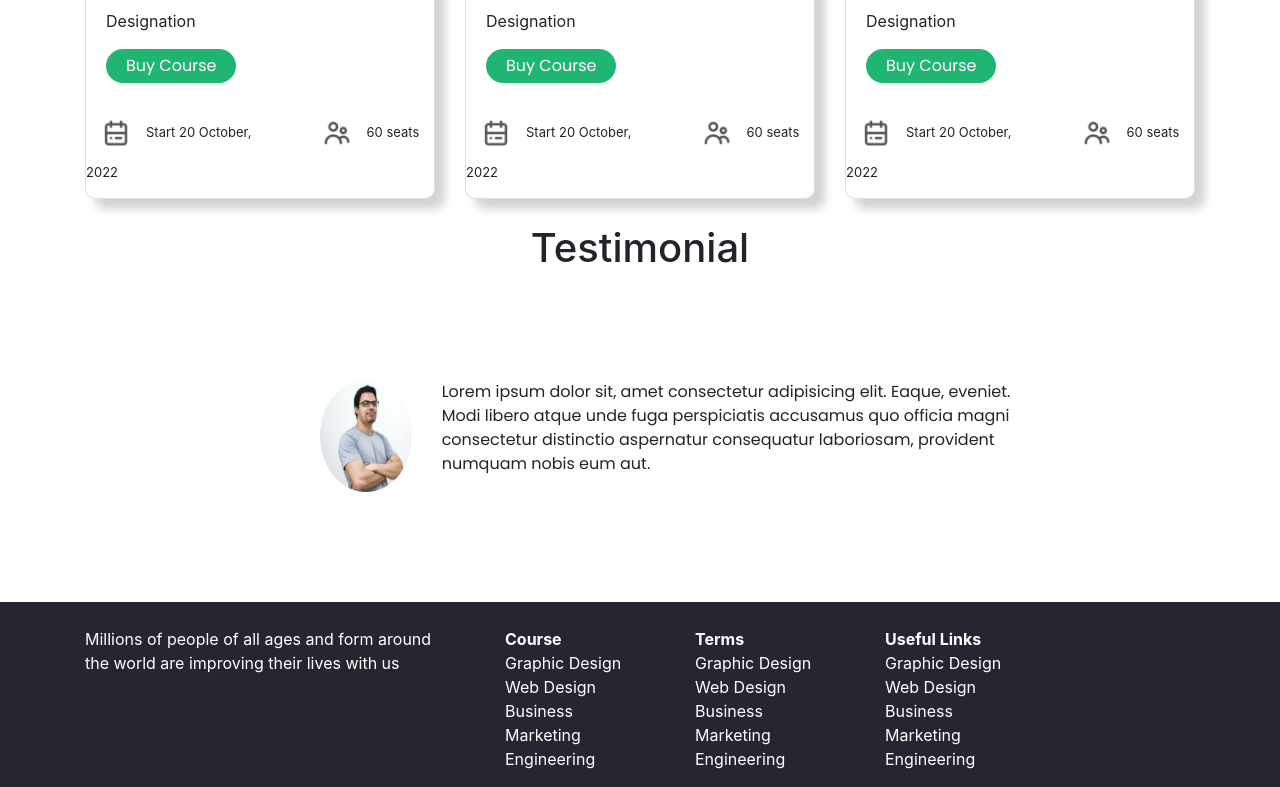
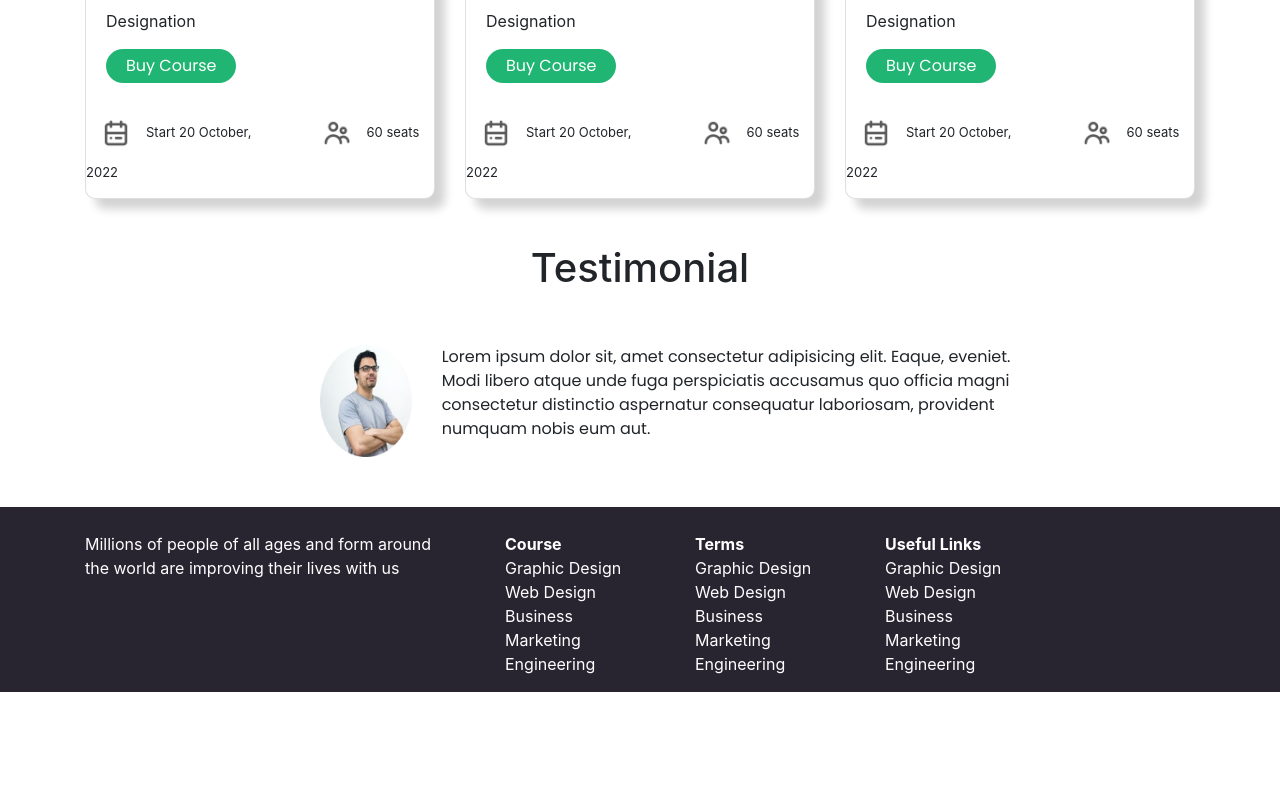
Before and after one commit to sabab015/e-school, a plain HTML site: page index.html in a window 1280 px wide. Shown: the part 1319-2106 px from the top of the page. After the commit the page ends 2011 px from the top, so only its background shows below. Drawn offline with nearby package versions, Linux system fonts and the light colour scheme.

Commit message:
margin fixed

```diff
--- a/index.html
+++ b/index.html
@@ -163,7 +163,7 @@
      <div class="container">
         <div class="row">
             <div class="col-md-12 d-flex justify-content-center">
-                <h1>Testimonial</h1>
+                <h1 style="padding: 20px ;">Testimonial</h1>
             </div>
         </div>
      </div>
--- a/style.css
+++ b/style.css
@@ -88,7 +88,7 @@
 }
 .testimonial{
     font-family: 'Poppins', sans-serif;
-    padding: 100px 100px;
+    margin-bottom: 50px;
 }
 .footer-low{
     margin-top: 10px;
```
